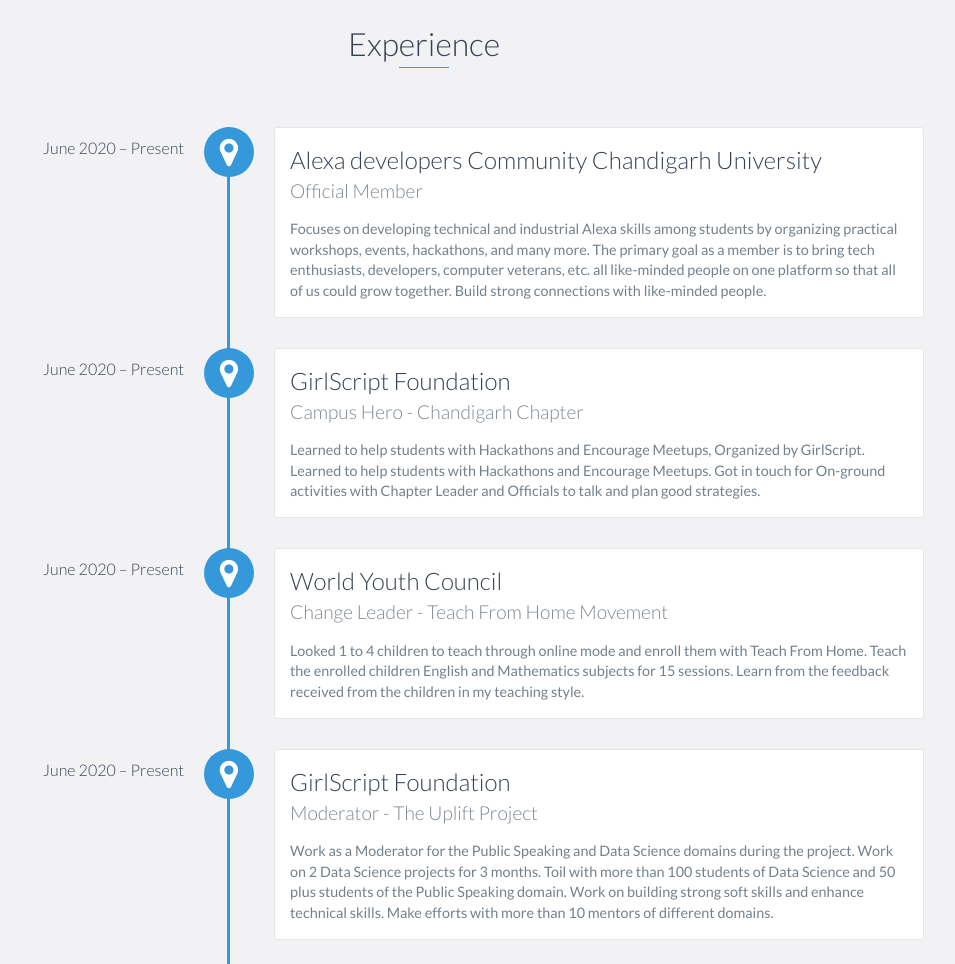
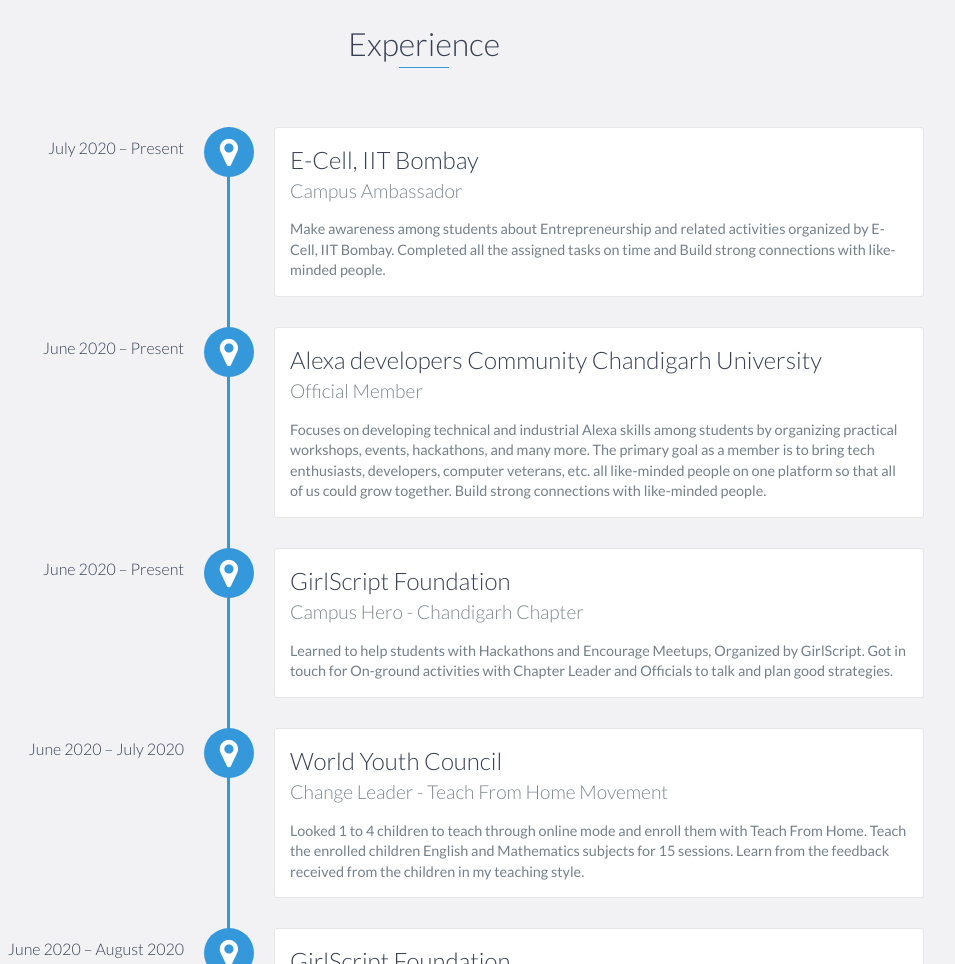
Before and after one commit to vishalkaushik0804/VishalKaushik0804.github.io, a website: page index.html in a window 1280 px wide. Shown: the part 1140-2104 px from the top of the page, without its empty margins (216-1171 px from the left). Drawn offline with nearby package versions, Linux system fonts and the light colour scheme.

Commit message:
Update index.html

```diff
--- a/index.html
+++ b/index.html
@@ -88,6 +88,15 @@
         <h2 class="heading">Experience</h2>
         <div id="experience-timeline">
 
+
+	    <div data-date="July 2020 – Present">
+                <h3>E-Cell, IIT Bombay</h3>
+                <h4>Campus Ambassador</h4>
+                <p>
+                    Make awareness among students about Entrepreneurship and related activities organized by E-Cell, IIT Bombay. Completed all the assigned tasks on time and Build strong connections with like-minded people.
+                </p>
+            </div>
+
             <div data-date="June 2020 – Present">
                 <h3>Alexa developers Community Chandigarh University</h3>
                 <h4>Official Member</h4>
@@ -102,11 +111,11 @@
                 <h3>GirlScript Foundation</h3>
                 <h4>Campus Hero - Chandigarh Chapter</h4>
                 <p>
-                    Learned to help students with Hackathons and Encourage Meetups, Organized by GirlScript. Learned to help students with Hackathons and Encourage Meetups. Got in touch for On-ground activities with Chapter Leader and Officials to talk and plan good strategies.
+                    Learned to help students with Hackathons and Encourage Meetups, Organized by GirlScript. Got in touch for On-ground activities with Chapter Leader and Officials to talk and plan good strategies.
                 </p>
             </div>
 
-            <div data-date="June 2020 – Present">
+            <div data-date="June 2020 – July 2020">
                 <h3>World Youth Council</h3>
                 <h4>Change Leader - Teach From Home Movement</h4>
                 <p>
@@ -114,7 +123,7 @@
                 </p>
             </div>
 
-            <div data-date="June 2020 – Present">
+            <div data-date="June 2020 – August 2020">
                 <h3>GirlScript Foundation</h3>
                 <h4>Moderator - The Uplift Project</h4>
                 <p>
```
